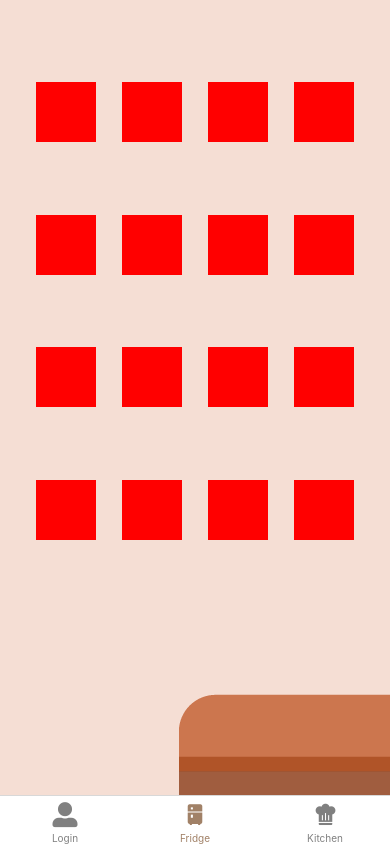
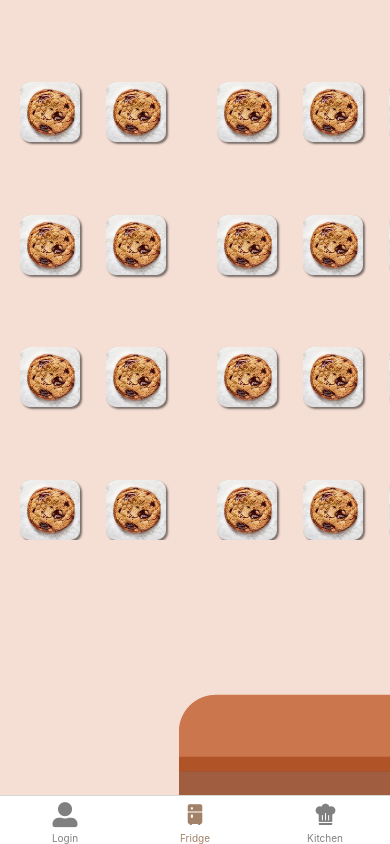
Before and after one commit to genai-genesis/frontend, a React Native app: screen /Fridge in a window 390 px wide. Built offline with nearby package versions, Linux system fonts and the light colour scheme.

Commit message:
add cookie placeholder images

```diff
--- a/screens/HomeScreen.js
+++ b/screens/HomeScreen.js
@@ -1,25 +1,94 @@
-import React from 'react';
-import { View, StyleSheet, Dimensions } from 'react-native';
+import React, { useRef, useState } from 'react';
+import { View, StyleSheet, ScrollView, Dimensions, Modal, TouchableWithoutFeedback, Text, Image } from 'react-native';
 import BackgroundImage from '../components/Background';
+import { Ionicons } from '@expo/vector-icons';
+import Cookie from '../assets/cookie.jpg';
 
 const HomeScreen = () => {
   const screenWidth = Dimensions.get('window').width; // Get the screen width
+  const scrollViewRef = useRef(null); // Ref for ScrollView
+  const [lightboxVisible, setLightboxVisible] = useState(false); // State for lightbox visibility
+
+  // Function to handle swiping to the next page
+  const handleSwipeRight = () => {
+    scrollViewRef.current?.scrollTo({ x: screenWidth, animated: true });
+  };
+
+  // Function to handle swiping back to the previous page
+  const handleSwipeLeft = () => {
+    scrollViewRef.current?.scrollTo({ x: 0, animated: true });
+  };
+
+  // Function to handle pressing a grid item
+  const handlePressGridItem = () => {
+    setLightboxVisible(true);
+  };
+
+  // Function to handle closing the lightbox
+  const handleCloseLightbox = () => {
+    setLightboxVisible(false);
+  };
 
   return (
     <BackgroundImage backgroundImage={require('../assets/pantry2.png')}>
       <View style={styles.container}>
-        <View style={styles.outerGrid}>
+        {/* ScrollView with horizontal paging */}
+        <ScrollView
+          ref={scrollViewRef}
+          horizontal
+          pagingEnabled
+          showsHorizontalScrollIndicator={false}
+          scrollEnabled={true}
+        >
+          <View style={styles.outerLeftGrid}>
+            {/* Render first set of grid items */}
             {[...Array(4).keys()].map((row) => (
               <View key={row} style={styles.row}>
                 <View style={styles.innerGrid}>
                   {[...Array(4).keys()].map((col) => (
-                  <View key={col} style={[styles.gridItem]} />
+                    <TouchableWithoutFeedback key={col} onPress={handlePressGridItem}>
+                      <View style={styles.gridItem}>
+                        <Image source={Cookie} style={styles.foodImage} />
+                      </View>
+                    </TouchableWithoutFeedback>
                   ))}
                 </View>
               </View>
             ))}
           </View>
+          <View style={styles.outerRightGrid}>
+            {/* Render second set of grid items */}
+            {[...Array(4).keys()].map((row) => (
+              <View key={row} style={styles.row}>
+                <View style={styles.innerGrid}>
+                  {[...Array(4).keys()].map((col) => (
+                    <TouchableWithoutFeedback key={col + 4} onPress={handlePressGridItem}>
+                      <View style={styles.gridItem}>
+                        <Image source={Cookie} style={styles.foodImage} />
                       </View>
+                    </TouchableWithoutFeedback>
+                  ))}
+                </View>
+              </View>
+            ))}
+          </View>
+        </ScrollView>
+      </View>
+      {/* Lightbox modal */}
+      <Modal visible={lightboxVisible} transparent>
+        <View style={styles.lightboxContainer}>
+          <View style={styles.lightboxContent}>
+            <Text style={styles.lightboxName}>Cookie</Text>
+            <Text style={styles.lightboxExpiry}>Expiry Estimate: 5 days</Text>
+            <Image source={Cookie} style={styles.lightboxImage} />
+            <TouchableWithoutFeedback onPress={handleCloseLightbox}>
+              <View style={styles.closeButtonContainer}>
+                <Ionicons name="close-circle-outline" size={30} color="black" />
+              </View>
+            </TouchableWithoutFeedback>
+          </View>
+        </View>
+      </Modal>
     </BackgroundImage>
   );
 };
@@ -32,8 +101,14 @@ const styles = StyleSheet.create({
     alignItems: 'center', // Center horizontally
     paddingBottom: '63%', // Adjust bottom position as needed
   },
-  outerGrid: {
+  outerLeftGrid: {
     flexDirection: 'column',
+    marginLeft: 30,
+  },
+  outerRightGrid: {
+    flexDirection: 'column',
+    marginLeft: 25,
+    marginRight: 38,
   },
   row: {
     flexDirection: 'row',
@@ -42,11 +117,59 @@ const styles = StyleSheet.create({
     flexDirection: 'row',
   },
   gridItem: {
-    backgroundColor: 'red',
+    backgroundColor: '#D1B7A1',
     marginHorizontal: 13,
     height: 60,
     width: 60, // Set width as percentage (4 items in a row with 2% margin)
     marginTop: 72.5,
+    borderRadius: 10,
+    shadowOffset: { width: 2, height: 2 }, // Shadow offset (diagonal)
+    shadowOpacity: 0.5, // Shadow opacity
+    shadowRadius: 2, // Shadow blur radius
+  },
+  lightboxContainer: {
+    flex: 1,
+    justifyContent: 'center',
+    alignItems: 'center',
+    backgroundColor: 'rgba(0, 0, 0, 0.5)',
+  },
+  lightboxContent: {
+    backgroundColor: 'white',
+    padding: 20,
+    borderRadius: 10,
+    alignItems: 'center', // Center the content horizontally
+  },
+  lightboxName: {
+    fontSize: 24,
+    fontWeight: 'bold',
+  },
+  lightboxExpiry: {
+    marginTop: 10,
+    fontSize: 18,
+  },
+  closeButton: {
+    position: 'absolute',
+    top: 10,
+    right: 10,
+    fontSize: 20,
+    color: 'black',
+  },
+  closeButtonContainer: {
+    position: 'absolute',
+    top: 10,
+    right: 10,
+  },
+  lightboxImage: {
+    width: 300,
+    height: 300,
+    borderRadius: 10,
+    marginTop: 20
+  },
+  foodImage: {
+    width: 60,  // Same width as gridItem
+    height: 60, // Same height as gridItem
+    borderRadius: 10, // Same border radius as gridItem
   },
 });
+
 export default HomeScreen;
```
Also changed, not shown: assets/cookie.jpg (added). Lines whose indentation alone changed are shown as unchanged.
